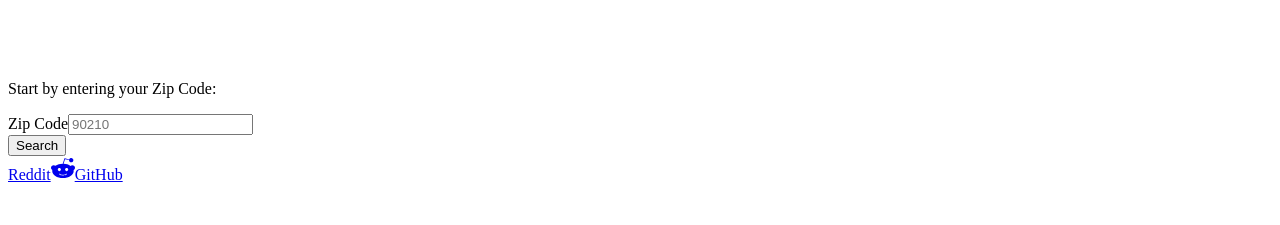
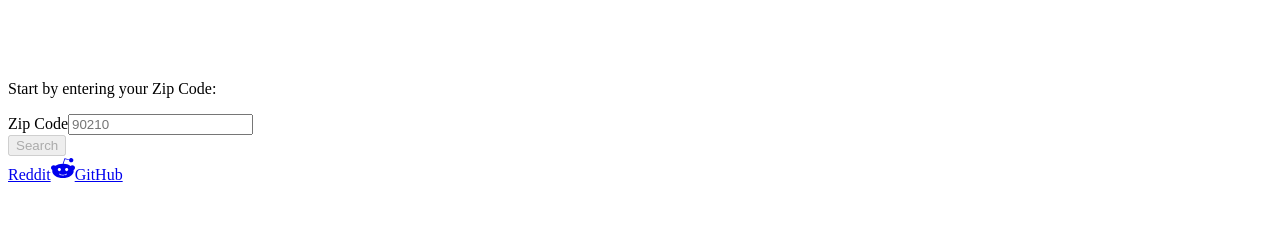
Before and after one commit to RealLacuni/headache-radar, a React (Vite) app: page /forecast in a window 1280 px wide. Shown: the part 1300-1525 px from the top of the page. Built offline with nearby package versions, Linux system fonts and the light colour scheme.

Commit message:
redux changes

```diff
--- a/src/components/Forecast/SearchInput.tsx
+++ b/src/components/Forecast/SearchInput.tsx
@@ -1,10 +1,12 @@
 import classNameProps from "../../types/classNameProps";
 import Input from "../Input.tsx";
 import Card from "../Card.tsx";
+import React from "react";
 
 type SearchInputProps = classNameProps & {
     handleZipCodeChange: (event: React.ChangeEvent<HTMLInputElement>) => void;
     handleZipCodeSubmit: () => void;
+    disabled: boolean;
 }
 
 const SearchInput = (props : SearchInputProps) => {
@@ -13,8 +15,8 @@ const SearchInput = (props : SearchInputProps) => {
             <Card className={"flex flex-col lg:w-[50%] self-center h-72 items-center justify-center gap-4 bg-slate-800 rounded-xl mt-20"}>
                 <p className={"text-gray-300 text-lg"}>Start by entering your Zip Code:</p>
                 <Input label={"Zip Code"} placeholder={"90210"} onChange={props.handleZipCodeChange} className={"grow-0 w-60"}/>
-                <button type={"button"} onClick={props.handleZipCodeSubmit} value={"Search"}
-                        className={"grow-0 bg-blue-500 hover:bg-blue-700 text-white font-bold py-2 px-4 rounded"}> Search
+                <button type={"button"} onClick={props.handleZipCodeSubmit} value={"Search"} disabled={props.disabled}
+                        className={`grow-0 bg-blue-500 text-white font-bold py-2 px-4 rounded ${props.disabled ? 'bg-slate-700 text-slate-800' : 'hover:bg-blue-700' } `}> Search
                 </button>
 
             </Card>
--- a/src/features/api/APISlice.ts
+++ b/src/features/api/APISlice.ts
@@ -4,12 +4,12 @@ import {createApi, fetchBaseQuery} from "@reduxjs/toolkit/query/react";
 export const apiSlice = createApi({
     baseQuery: fetchBaseQuery(
         {
-            baseUrl: 'https://localhost:5001/api'
+            baseUrl: 'http://localhost:8080/api'
         }),
     endpoints: (builder) => ({
         //for each endpoint, define a function using the builder that either queries or mutates data
-        getCurrentForecast: builder.query<CompiledForecasts, string>({
-            query: (zip: string) => `/forecast/${zip}`
+        getCurrentForecast: builder.query<CompiledForecasts, {location: string, date: string}>({
+            query: ({location, date}) => `/forecast/retrieve?location=${location}&date=${date}`
         })
     })
 })
--- a/src/routes/Forecast.tsx
+++ b/src/routes/Forecast.tsx
@@ -2,71 +2,73 @@ import Overview from "../components/Overview.tsx";
 import React, {useState} from "react";
 import LoadingScreen from "../components/LoadingScreen.tsx";
 import SearchInput from "../components/Forecast/SearchInput.tsx";
-import * as sampleJson from "../assets/forecastJSON.json";
 import ForecastGraphSection from "../components/Forecast/ForecastGraphSection.tsx";
+import {useGetCurrentForecastQuery} from "../features/api/APISlice.ts";
 
-const mockRetrieveData = () => {
-    const dateToHourlyDataMap: Map<string, HourlyData[]> = new Map(Object.entries(sampleJson.dateToHourlyData));
-    //convert the raw times in hourly data list to Date objects and then to local hour
-    dateToHourlyDataMap.forEach((hourlyDataList: HourlyData[]) => {
-        hourlyDataList.forEach((hourlyData: HourlyData) => {
-            hourlyData.time = String(new Date(hourlyData.time).getHours());
-        });
-    });
-// Create the CompiledForecasts object with the correct types
-    const compiledForecasts: CompiledForecasts = {
-        dailyForecastList: sampleJson.dailyForecastList,
-        dateToHourlyData: dateToHourlyDataMap,
-        overallRisk: sampleJson.overallRisk,
-        tempRisk: sampleJson.tempRisk,
-        pressureRisk: sampleJson.pressureRisk,
-        humidityRisk: sampleJson.humidityRisk,
-        date: sampleJson.date,
-        location: sampleJson.location,
-    };
-    return compiledForecasts;
-}
+// import * as sampleJson from "../assets/forecastJSON.json";
+
+// const mockRetrieveData = () => {
+//     const dateToHourlyDataMap: Map<string, HourlyData[]> = new Map(Object.entries(sampleJson.dateToHourlyData));
+//     //convert the raw times in hourly data list to Date objects and then to local hour
+//     dateToHourlyDataMap.forEach((hourlyDataList: HourlyData[]) => {
+//         hourlyDataList.forEach((hourlyData: HourlyData) => {
+//             hourlyData.time = String(new Date(hourlyData.time).getHours());
+//         });
+//     });
+// // Create the CompiledForecasts object with the correct types
+// const compiledForecasts: CompiledForecasts = {
+//     dailyForecastList: sampleJson.dailyForecastList,
+//     dateToHourlyData: dateToHourlyDataMap,
+//     overallRisk: sampleJson.overallRisk,
+//     tempRisk: sampleJson.tempRisk,
+//     pressureRisk: sampleJson.pressureRisk,
+//     humidityRisk: sampleJson.humidityRisk,
+//     date: sampleJson.date,
+//     location: sampleJson.location,
+// };
+// return compiledForecasts;
+// }
 
 const Forecast = () => {
     const [zipCode, setZipCode] = useState("");
-    const [loading, setLoading] = useState(false);
-    const [forecast, setForecast] = useState<CompiledForecasts | null>(null); // [dailyForecastList, hourlyList
+    const [submittedZipCode, setSubmittedZipCode] = useState("");
+    const params = {location: "", date: getDateFormatted(Date.now())}
+    const {data, isError, isLoading} = useGetCurrentForecastQuery(params, {
+        skip: submittedZipCode === "",
+    });
+
+    console.log(data)
+
 
     const handleZipCodeChange = (event: React.ChangeEvent<HTMLInputElement>) => {
         setZipCode(event.target.value);
     }
 
     const handleZipCodeSubmit = async () => {
-        console.log(zipCode)
-        setZipCode("")
-        //make api calls here
-        //render loading screen
-        setLoading(true)
-        setTimeout(async () => {
-            setLoading(false)
-            //mock data
-            const data = await mockRetrieveData();
-            setForecast(data);
-        }, 1000)
+        setSubmittedZipCode(zipCode);
+        params.location = zipCode;
     }
+
+    if (isError) return <div>An error has occurred!</div>
 
     return (
 
         <main className={"flex flex-col mt-12"}>
-            {loading && <LoadingScreen/>}
-            {(forecast == null) &&
+            {isLoading && <LoadingScreen/>}
+            {(data == null) &&
                 <>
 
-                    {(forecast == null && !loading) &&
+                    {(!isLoading) &&
                         <SearchInput handleZipCodeChange={handleZipCodeChange}
-                                     handleZipCodeSubmit={handleZipCodeSubmit}/>
+                                     handleZipCodeSubmit={handleZipCodeSubmit}
+                                        disabled={zipCode.length != 5}/>
                     }
                 </>
             }
-            {(forecast != null && forecast.dateToHourlyData != null) &&
+            {(data != null && data.dateToHourlyData != null) &&
                 <div className={"flex flex-col gap-20"}>
-                    <Overview compiledForecasts={forecast}/>
-                    <ForecastGraphSection compiledForecasts={forecast}/>
+                    <Overview compiledForecasts={data}/>
+                    <ForecastGraphSection compiledForecasts={data}/>
                 </div>
 
             }
@@ -74,4 +76,19 @@ const Forecast = () => {
     )
 }
 
+function getDateFormatted(dateNum: number) {
+    const date = new Date(dateNum);
+
+    const year = date.getFullYear();
+
+    // Months in JavaScript are 0-indexed, so January is 0 and December is 11.
+    // By adding 1, you get the actual month number, but make sure it's two digits with `String().padStart()`.
+    const month = (date.getMonth() + 1).toString().padStart(2, '0');
+
+    // Similarly, ensure the day of the month is two digits.
+    const day = date.getDate().toString().padStart(2, '0');
+
+    return `${year}-${month}-${day}`;
+}
+
 export default Forecast;
--- a/tsconfig.json
+++ b/tsconfig.json
@@ -3,7 +3,7 @@
     "target": "ES2020",
     "useDefineForClassFields": true,
     "lib": ["ES2020", "DOM", "DOM.Iterable"],
-    "module": "ESNext",
+    "module": "NodeNext",
     "skipLibCheck": true,
     "types": ["vitest/globals"],
 
```
Also changed, not shown: src/main.tsx (+6 -2 lines), src/test/test-utils.tsx (+1 -4 lines).
